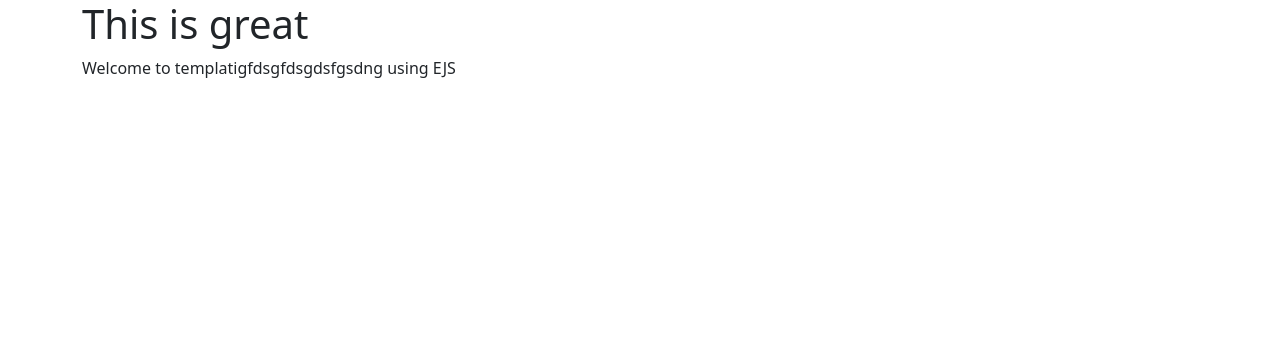
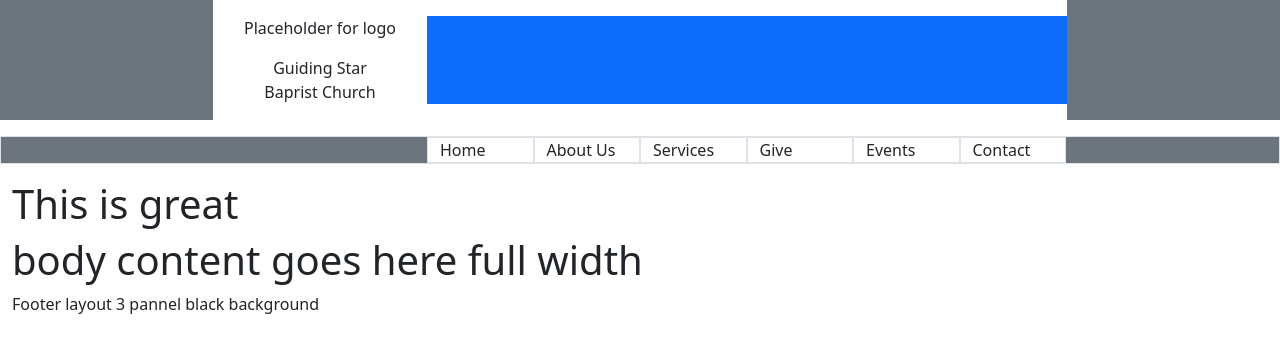
Before and after one commit to JimmyMorgan7979/guiding, a Node server app: page / in a window 1280 px wide. Shown: the top 353 px of the page. Run offline with Node 20, Linux system fonts and the light colour scheme; some libraries are stand-ins or nearby versions.

Commit message:
Basic structure added, layout begun, needs footer, then begin on pages

```diff
--- a/app.js
+++ b/app.js
@@ -6,7 +6,7 @@ var logger = require('morgan');
 var expressLayouts = require('express-ejs-layouts');
 
 var indexRouter = require('./routes/index');
-//var usersRouter = require('./routes/users');
+var usersRouter = require('./routes/users');
 
 var app = express();
 
@@ -25,7 +25,7 @@ app.use('/static',express.static('public'))
 
 
 app.use('/', indexRouter);
-//app.use('/users', usersRouter);
+app.use('/users', usersRouter);
 
 // catch 404 and forward to error handler
 app.use(function(req, res, next) {
--- a/views/index.ejs
+++ b/views/index.ejs
@@ -1,7 +1,9 @@
 
 <main>
-    <div class="jumbotron">
-      <h1>This is great</h1>
-      <p>Welcome to templatigfdsgfdsgdsfgsdng using EJS</p>
-    </div>
+
+      <div class="row">
+        <h1>This is great</h1>
+        <h1>body content goes here full width</h1>
+      </div>
+
   </main>
--- a/views/layout.ejs
+++ b/views/layout.ejs
@@ -3,7 +3,47 @@
 <head>
     <link rel='stylesheet', href='/static/stylesheets/bootstrap.min.css'>
 </head>
-<div class="container">
-<%- body %>
+
+<!--Remove -fluid if there is a resising problem-->
+<div class="container-fluid ">
+ <!--first row for logo-->
+    <div class="row">
+        <div class="col bg-secondary">
+            <!--spacing for left of center div-->
+        </div>
+        <div class="col-8">
+            <div class="row">
+                <div class="col-3 my-3 text-center">
+                    <p>Placeholder for logo</p>
+                    <span>Guiding Star</span></br>
+                    <span> Baprist Church</span>
+                </div>
+                <div class="col my-3 bg-primary">
+                    <!--spacing right of logo-->
+                </div>
+            </div>
+        </div>
+        <div class="col bg-secondary">
+            <!--spacing for right of center div-->
+        </div>
+    </div>
+ <!--second for for links-->
+    <div class="row my-3 border">
+        <div class="col-4 bg-secondary "></div>
+        <div class="col border">Home</div>
+        <div class="col border">About Us</div>
+        <div class="col border">Services</div>
+        <div class="col border">Give</div>
+        <div class="col border">Events</div>
+        <div class="col border">Contact</div>
+        <div class="col-2 bg-secondary"></div>
+    </div>
+    <body>
+        <%- body %>
+    </body>
+
+    <footer>
+        Footer layout 3 pannel black background
+    </footer>
+
 </div>
-</html>
```
